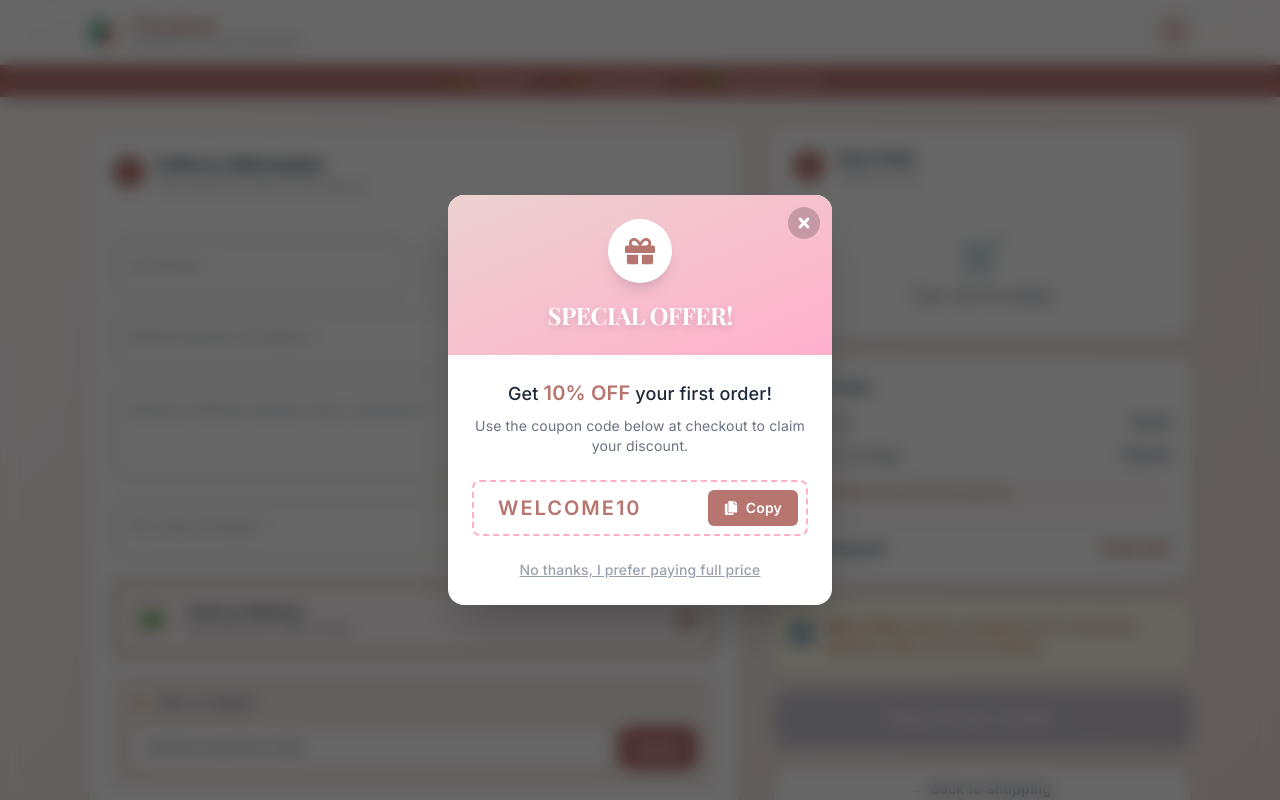
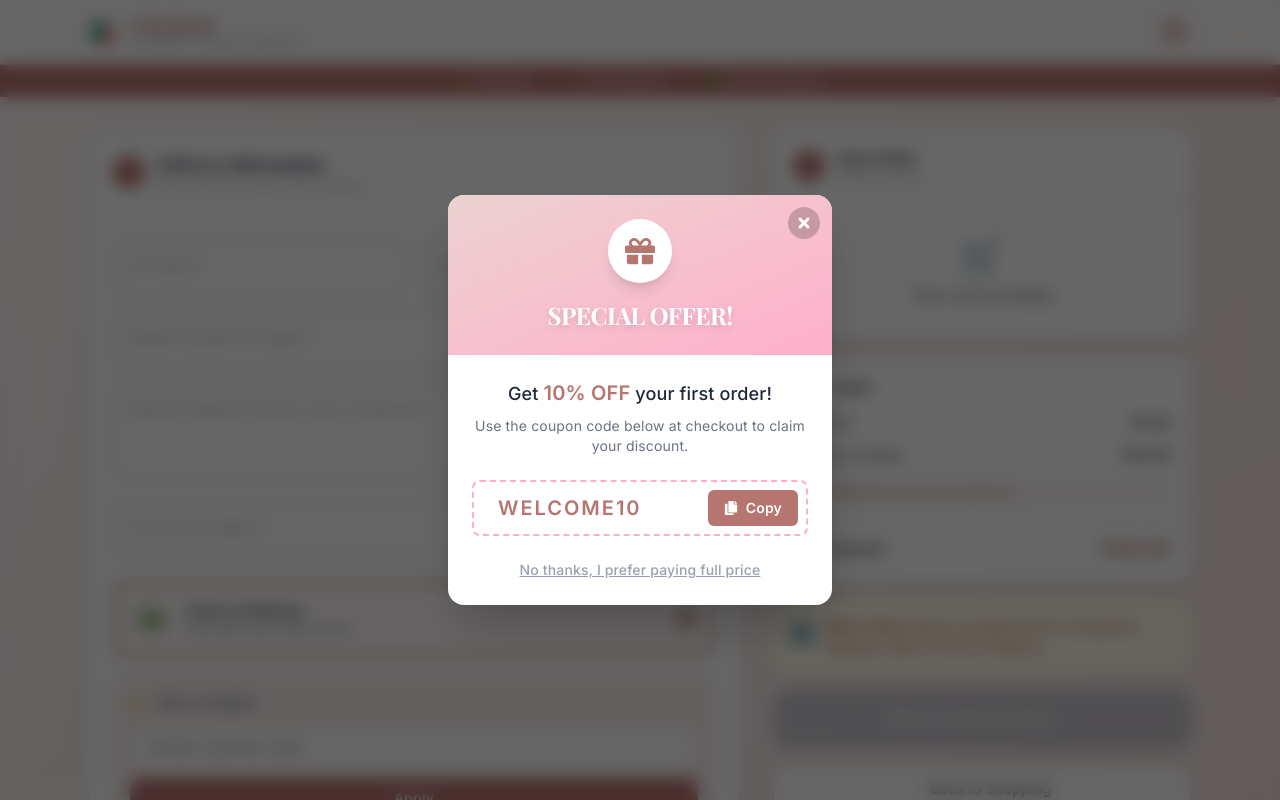
Before and after one commit to Sajalaxena/KindlyGift_V2, a React (Vite) app: page /checkout in a window 1280 px wide. Shown: the top 800 px of the page. Built offline with nearby package versions, Linux system fonts and the light colour scheme.

Commit message:
Version 3 UI UX Design

```diff
--- a/src/components/Checkout.jsx
+++ b/src/components/Checkout.jsx
@@ -300,7 +300,7 @@ export default function Checkout({ onClose, onOrderSuccess }) {
                   <span className="text-[#B77570]">🏷️</span>
                   <h3 className="font-semibold text-gray-700 text-sm">Have a Coupon?</h3>
                 </div>
-                <div className="flex gap-2">
+                <div className="flex flex-col xs:flex-row gap-2">
                   <input
                     type="text"
                     name="couponCode"
@@ -313,14 +313,14 @@ export default function Checkout({ onClose, onOrderSuccess }) {
                   {appliedCoupon ? (
                     <button
                       onClick={() => { setAppliedCoupon(""); setDiscountAmount(0); setFormData((p) => ({ ...p, couponCode: "" })); }}
-                      className="px-4 py-2.5 bg-red-100 text-red-600 border-2 border-red-200 rounded-xl font-semibold text-sm hover:bg-red-200 transition-all cursor-pointer"
+                      className="whitespace-nowrap px-4 py-2.5 bg-red-100 text-red-600 border-2 border-red-200 rounded-xl font-semibold text-sm hover:bg-red-200 transition-all cursor-pointer"
                     >
                       Remove
                     </button>
                   ) : (
                     <button
                       onClick={handleApplyCoupon}
-                      className="px-5 py-2.5 bg-[#B77570] text-white rounded-xl font-semibold text-sm hover:bg-[#945854] transition-all cursor-pointer"
+                      className="whitespace-nowrap px-5 py-2.5 bg-[#B77570] text-white rounded-xl font-semibold text-sm hover:bg-[#945854] transition-all cursor-pointer"
                     >
                       Apply
                     </button>
```
